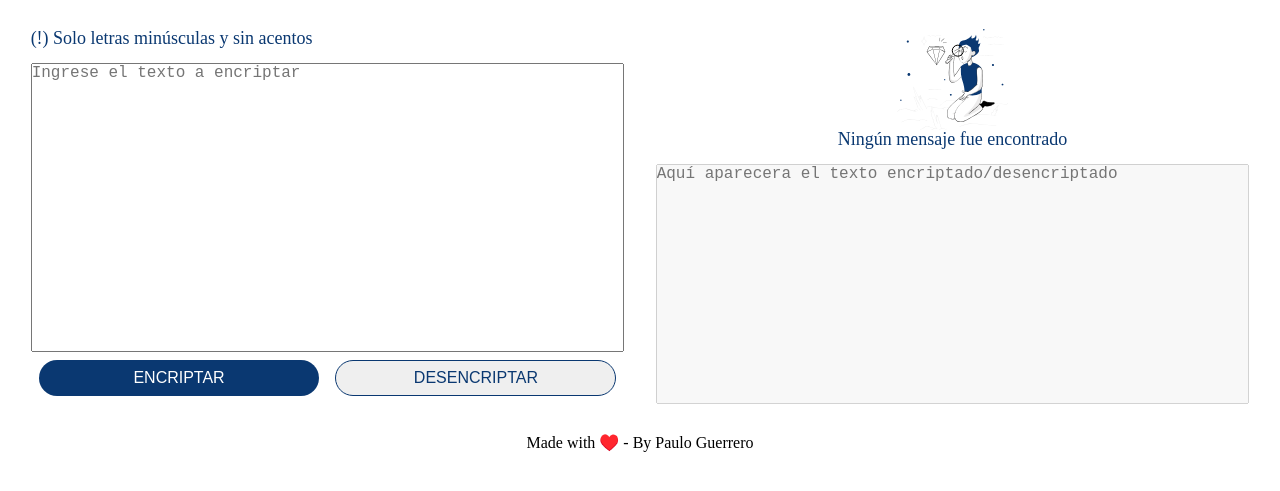
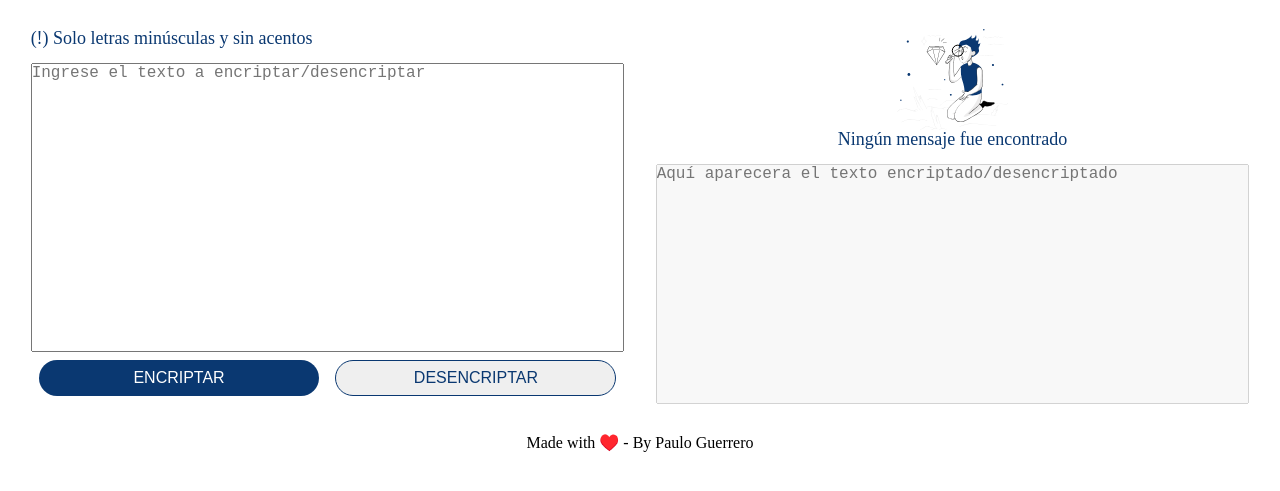
Before and after one commit to PauloAGR/alura-challenge-1, a plain HTML site: page index.html in a window 1280 px wide. Shown: the part 67-558 px from the top of the page. Drawn offline with Linux system fonts and the light colour scheme.

Commit message:
Update index.html
change placeholder

```diff
--- a/index.html
+++ b/index.html
@@ -26,7 +26,7 @@
         </h3>
         <textarea
           name="col-12 col-s-12 text_area_encrypt"
-          placeholder="Ingrese el texto a encriptar"
+          placeholder="Ingrese el texto a encriptar/desencriptar"
           id="txtEncrypt" oninput="checkInput()"
         ></textarea>
         <div class="encrypt_options">
```
